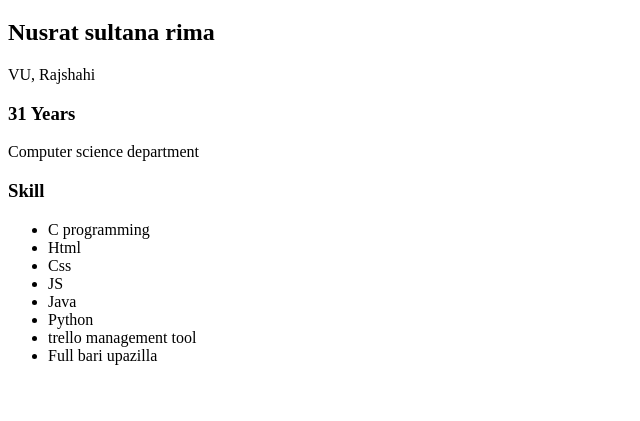
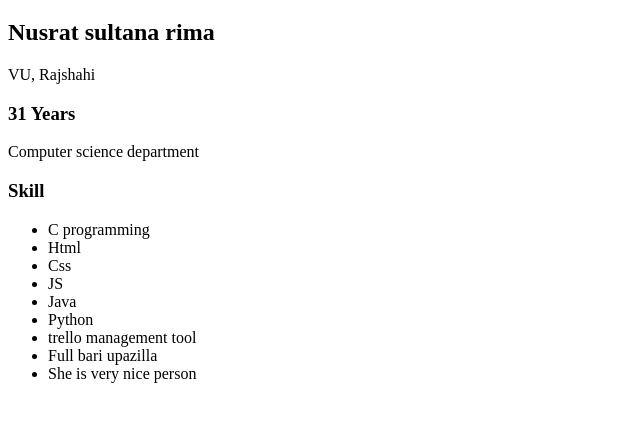
Before and after one commit to bukharibd/git-review, a plain HTML site: page index.html in a window 1280 px wide. Shown: the part 61-482 px from the top of the page, without its empty margins (0-640 px from the left). Drawn offline with Linux system fonts and the light colour scheme.

```diff
--- a/index.html
+++ b/index.html
@@ -26,6 +26,7 @@
         <li>Python</li>
         <li>trello management tool</li>
         <li>Full bari upazilla</li>
+        <li>She is very nice person</li>
       </ul>
     </section>
   </body>
```
